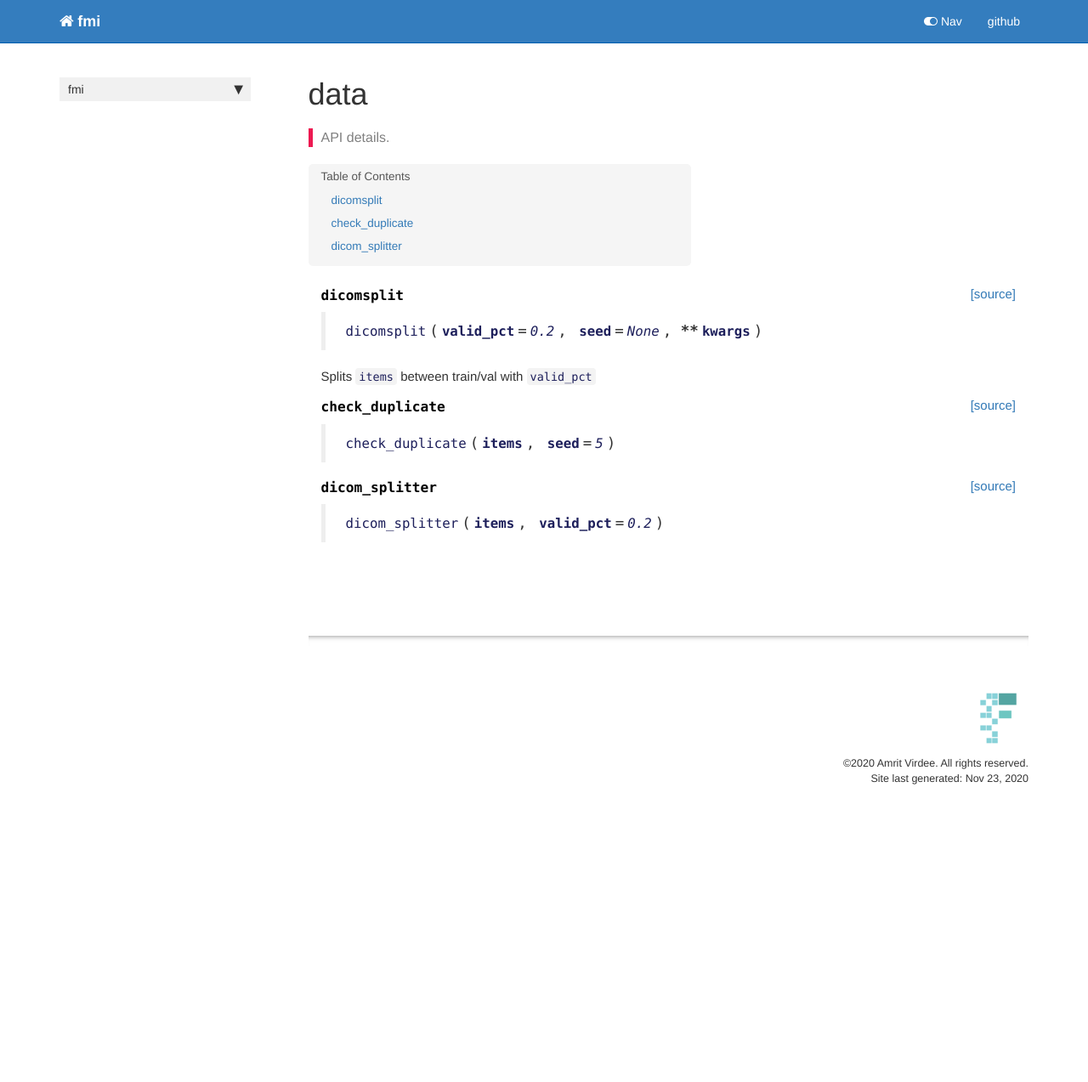
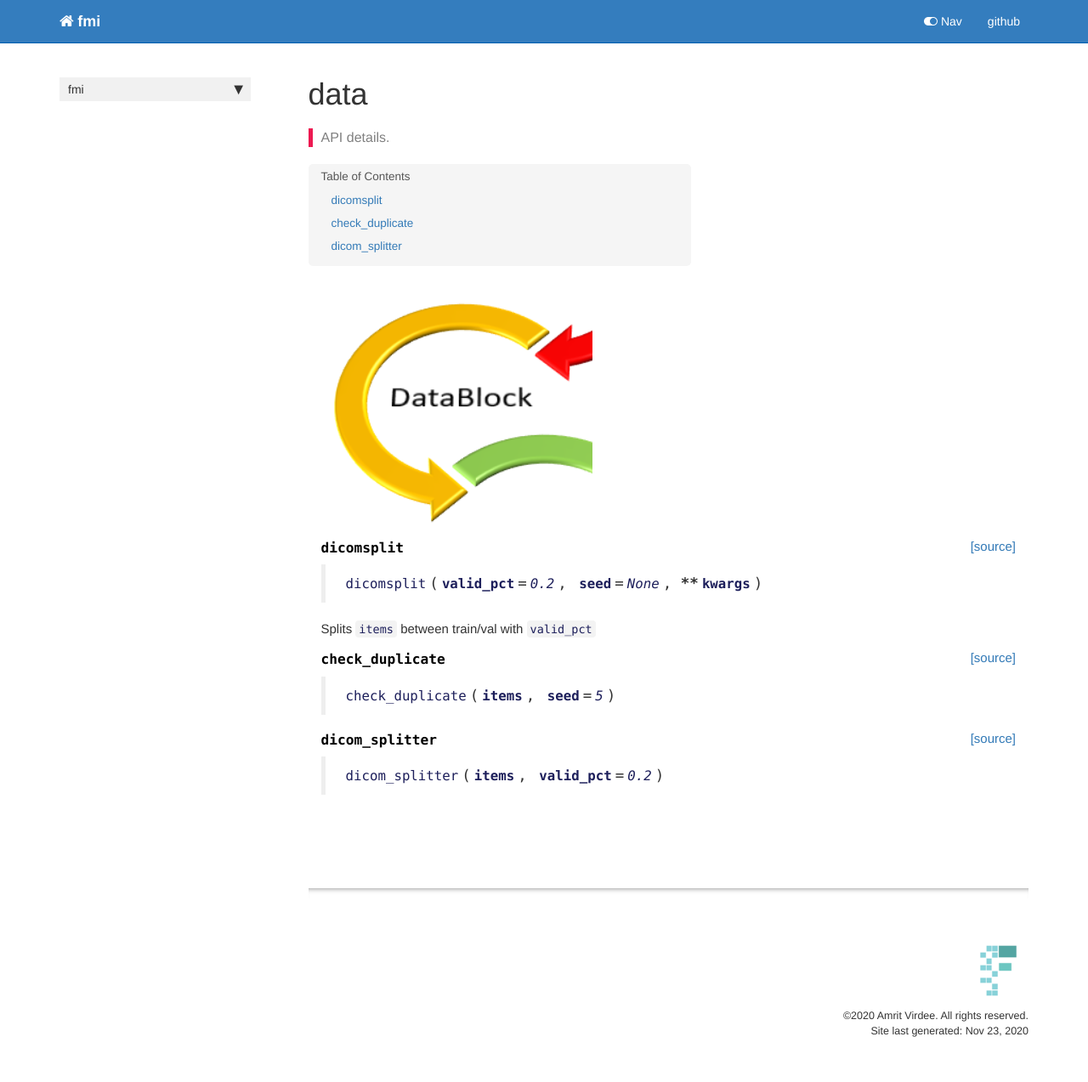
Before and after one commit to asvcode/fmi, a Jekyll site: the page built from docs/data.html, in a window 1280 px wide. Shown: the whole page at 85% size. Built offline with Jekyll 4.4.1, drawn with Linux system fonts in a browser that asks for light colours; nearby versions of some CDN libraries; comment, search, counter and statistics services are not loaded; before the commit the page ends 976 px from its top, so only the background shows below that.

Commit message:
initial_data

```diff
--- a/docs/data.html
+++ b/docs/data.html
@@ -29,6 +29,13 @@
 </div>
     {% endraw %}
 
+<div class="cell border-box-sizing text_cell rendered"><div class="inner_cell">
+<div class="text_cell_render border-box-sizing rendered_html">
+<p><img src="/fmi/images/graphic3.PNG" alt="data"></p>
+
+</div>
+</div>
+</div>
     {% raw %}
 
 <div class="cell border-box-sizing code_cell rendered">
--- a/docs/preprocessing.html
+++ b/docs/preprocessing.html
@@ -6,8 +6,8 @@
 keywords: fastai
 sidebar: home_sidebar
 
-
-
+summary: "API details."
+description: "API details."
 nb_path: "nbs\00a_preprocessing.ipynb"
 ---
 <!--
```
Also changed, not shown: docs/images/graphic3.PNG (added), nbs/images/graphic3.PNG (added), 2 other files.
